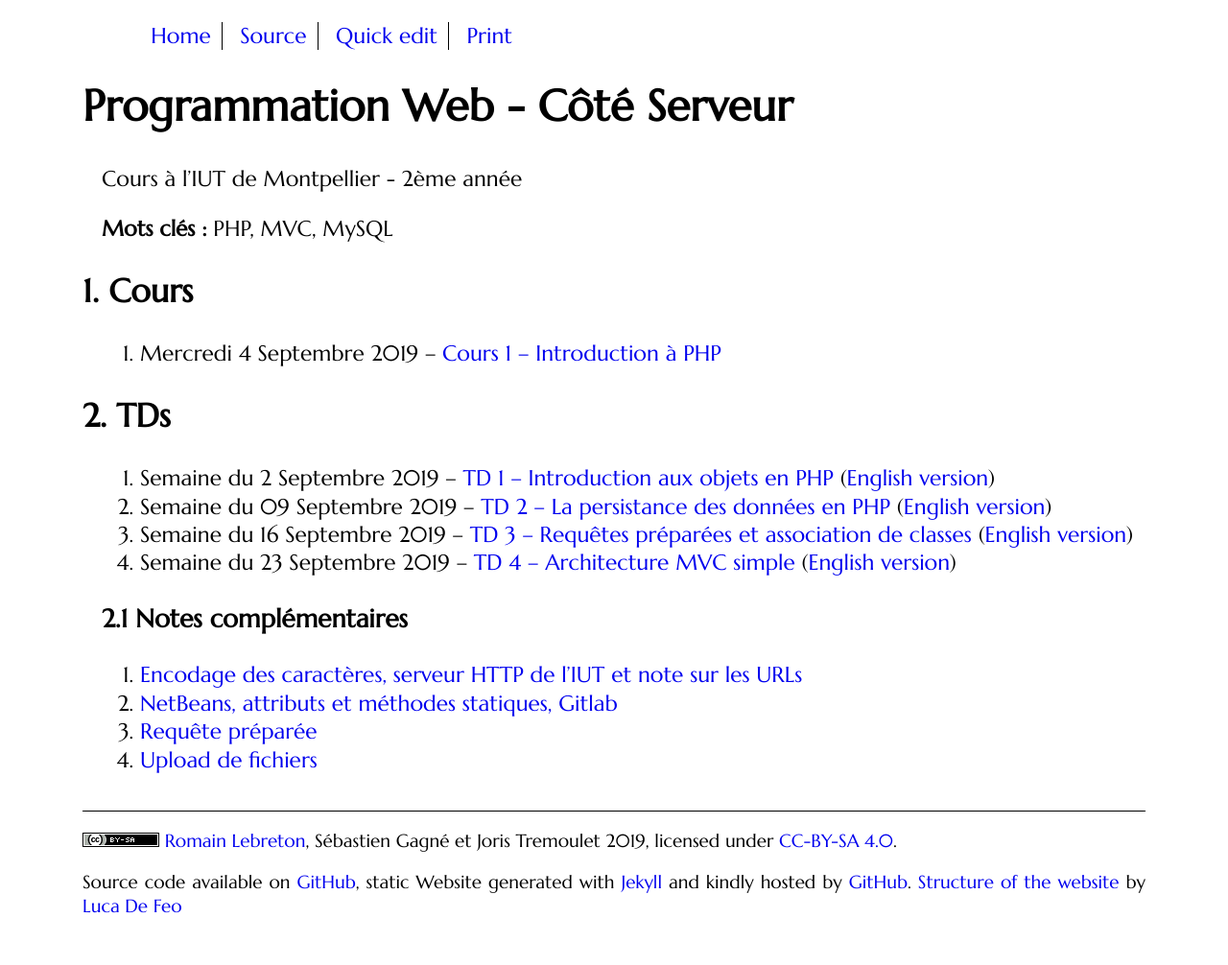
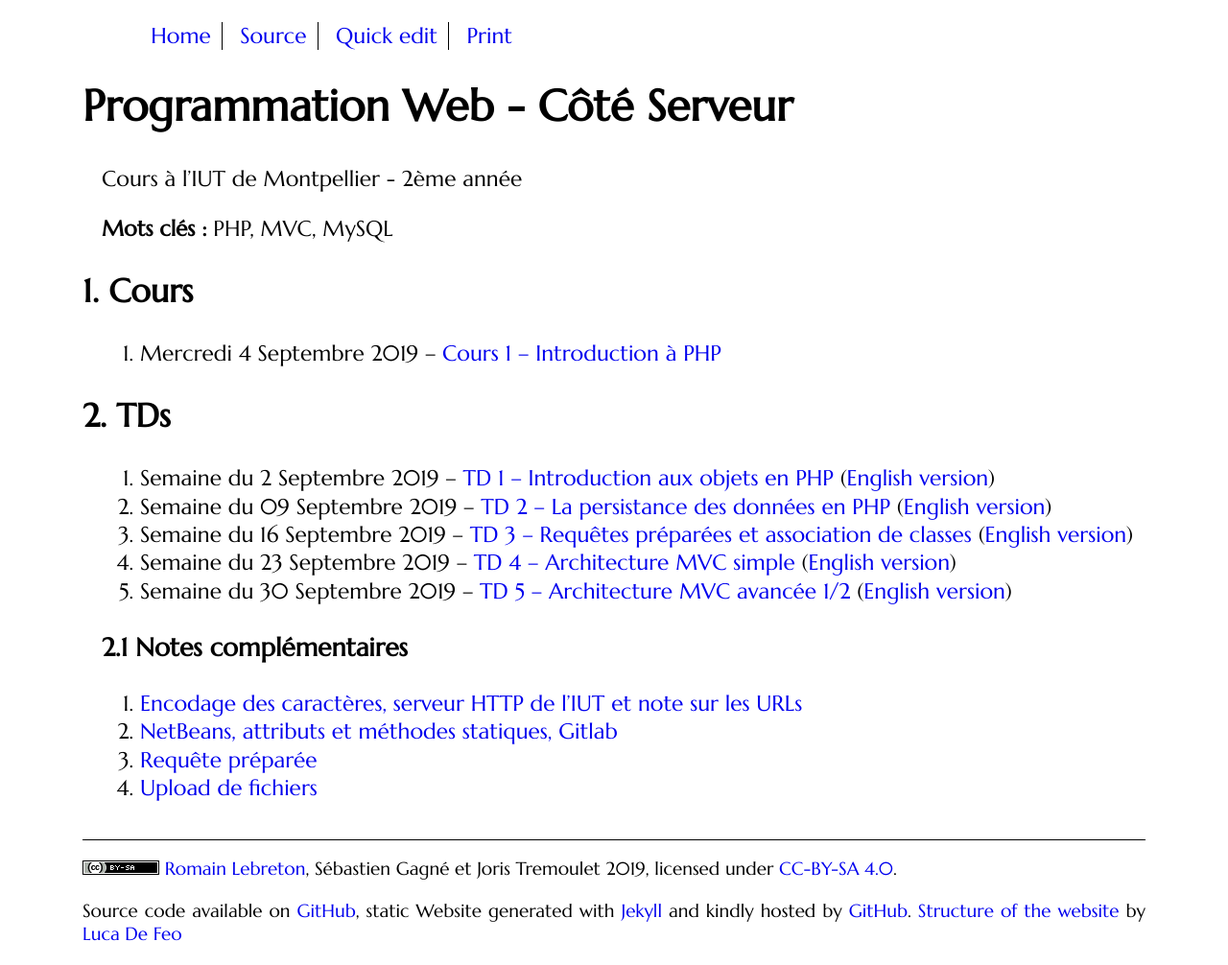
Before and after one commit to romainlebreton/R3.01-DeveloppementWeb, a Jekyll site: the page built from index.md, in a window 1280 px wide. Shown: the whole page at 96% size. Built offline with Jekyll 4.4.1, drawn with Linux system fonts in a browser that asks for light colours; some web fonts are replaced; before the commit the page ends 976 px from its top, so only the background shows below that.

Commit message:
new week

```diff
--- a/index.md
+++ b/index.md
@@ -23,7 +23,7 @@ Cours à l'IUT de Montpellier - 2ème année
 1. Semaine du 09 Septembre 2019 -- [TD 2 -- La persistance des données en PHP](tutorials/tutorial2.html) ([English version](tutorials/tutorial2-en.html))
 1. Semaine du 16 Septembre 2019 -- [TD 3 -- Requêtes préparées et association de classes](tutorials/tutorial3.html) ([English version](tutorials/tutorial3-en.html))
 1. Semaine du 23 Septembre 2019 --  [TD 4 -- Architecture MVC simple](tutorials/tutorial4.html) ([English version](tutorials/tutorial4-en.html))
-<!-- 1. Semaine du 30 Septembre 2019 -- [TD 5 -- Architecture MVC avancée 1/2](tutorials/tutorial5.html) ([English version](tutorials/tutorial5-en.html)) -->
+1. Semaine du 30 Septembre 2019 -- [TD 5 -- Architecture MVC avancée 1/2](tutorials/tutorial5.html) ([English version](tutorials/tutorial5-en.html))
 <!-- 1. Semaine du 07 Octobre 2019 --  [TD 6 -- Architecture MVC avancée 2/2](tutorials/tutorial6.html) ([English version](tutorials/tutorial6-en.html)) -->
 <!-- 1. Semaine du 14 Octobre 2019 --  [Début projet](projet.html) -->
 <!-- 1. Semaine du 21 Octobre 2019 -- [Projet](projet.html) -->
```
